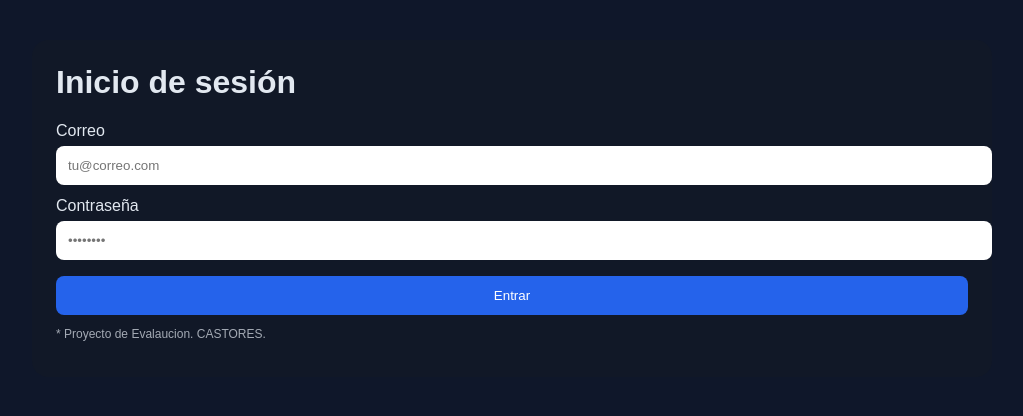
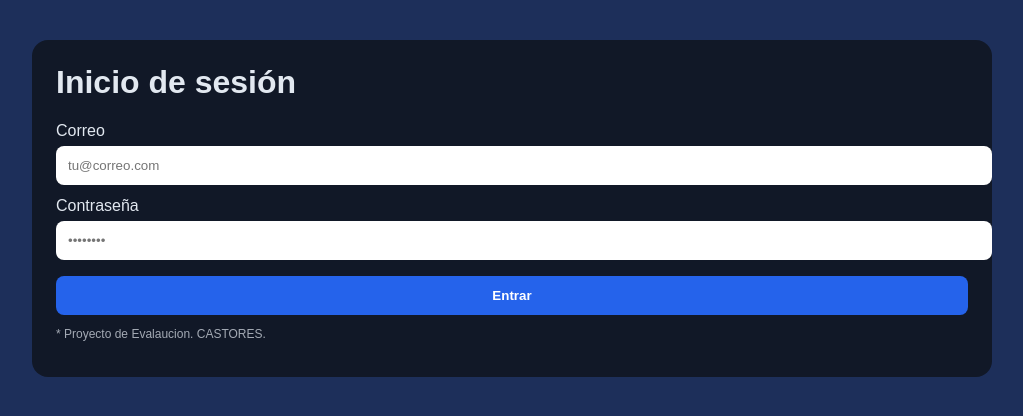
Before and after one commit to Danielmeza2599/sqlserver_webapp_Python, a Flask app: page / in a window 1280 px wide. Shown: the top 416 px of the page, without its empty margins (128-1151 px from the left). Run offline with Flask 3, Linux system fonts and the light colour scheme; parts of the project's set-up code (start-up, migrations or seed data) failed here and were passed over.

Commit message:
SQLSERVER_WEBAPP: Cambios en el diseño CSS, y html, icono agregado

```diff
--- a/static/styles.css
+++ b/static/css/styles.css
@@ -1,5 +1,5 @@
 body {
-  background: #0f172a;
+  background: #1d2f5a;
   font-family: Arial, sans-serif;
   color: #e2e8f0;
   margin: 0;
@@ -26,6 +26,7 @@
 button {
   background: #2563eb;
   color: white;
+  font-weight: bold;
   cursor: pointer;
   margin-top: 16px;
 }
--- a/templates/index.html
+++ b/templates/index.html
@@ -4,7 +4,8 @@
   <meta charset="UTF-8">
   <meta name="viewport" content="width=device-width, initial-scale=1.0">
   <title>Login - Inventarios</title>
-  <link rel="stylesheet" href="{{ url_for('static', filename='styles.css') }}">
+  <link rel="icon" href="/static/images/mezatechazullogosf.ico" type="image/x-icon">
+  <link rel="stylesheet" href="/static/css/styles.css">
 </head>
 <body>
   <div class="container">
--- a/templates/inventario.html
+++ b/templates/inventario.html
@@ -4,7 +4,8 @@
   <meta charset="UTF-8">
   <meta name="viewport" content="width=device-width, initial-scale=1.0">
   <title>Inventario</title>
-  <link rel="stylesheet" href="{{ url_for('static', filename='styles.css') }}">
+  <link rel="icon" href="/static/images/mezatechazullogosf.ico" type="image/x-icon">
+  <link rel="stylesheet" href="/static/css/styles.css">
 </head>
 <body>
   <div class="topbar">
```
Also changed, not shown: static/images/mezatechazullogosf.ico (added).
